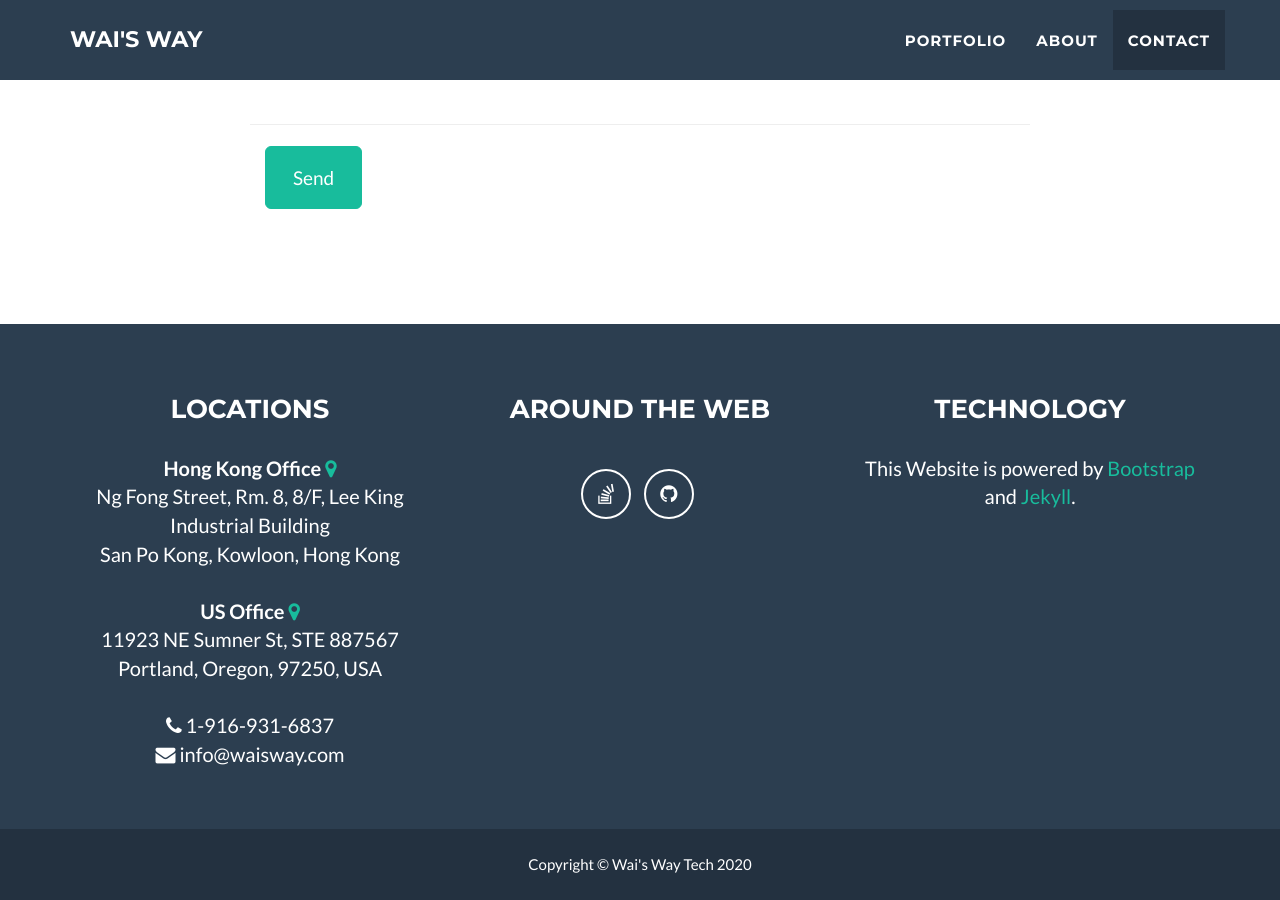
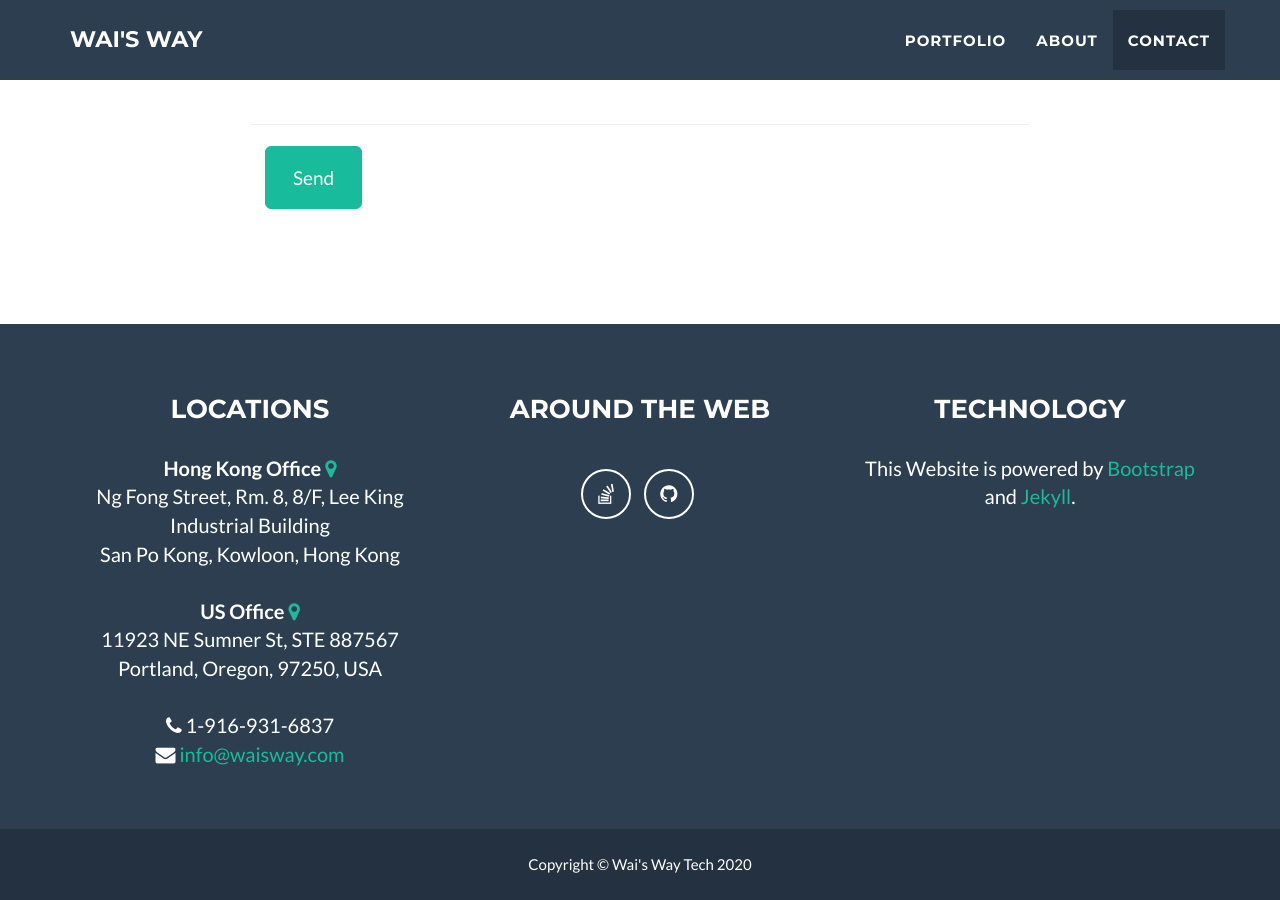
Before and after one commit to gwaydust/waiswaywebsite, a Jekyll site: the page built from index.html, in a window 1280 px wide and 900 px high, scrolled down 2997 px. Built offline with Jekyll 4.4.1, drawn with Linux system fonts in a browser that asks for light colours.

Commit message:
added html tag to email address

```diff
--- a/_config.yml
+++ b/_config.yml
@@ -55,7 +55,7 @@
   - line: Portland, Oregon, 97250, USA
   - line:
   - line: <i class="fa fa-phone"></i> 1-916-931-6837
-  - line: <i class="fa fa-envelope"></i> info@waisway.com
+  - line: <i class="fa fa-envelope"></i> <a href="mailto:info@waisway.com">info@waisway.com</a>
 
 
 # Credits content
```
